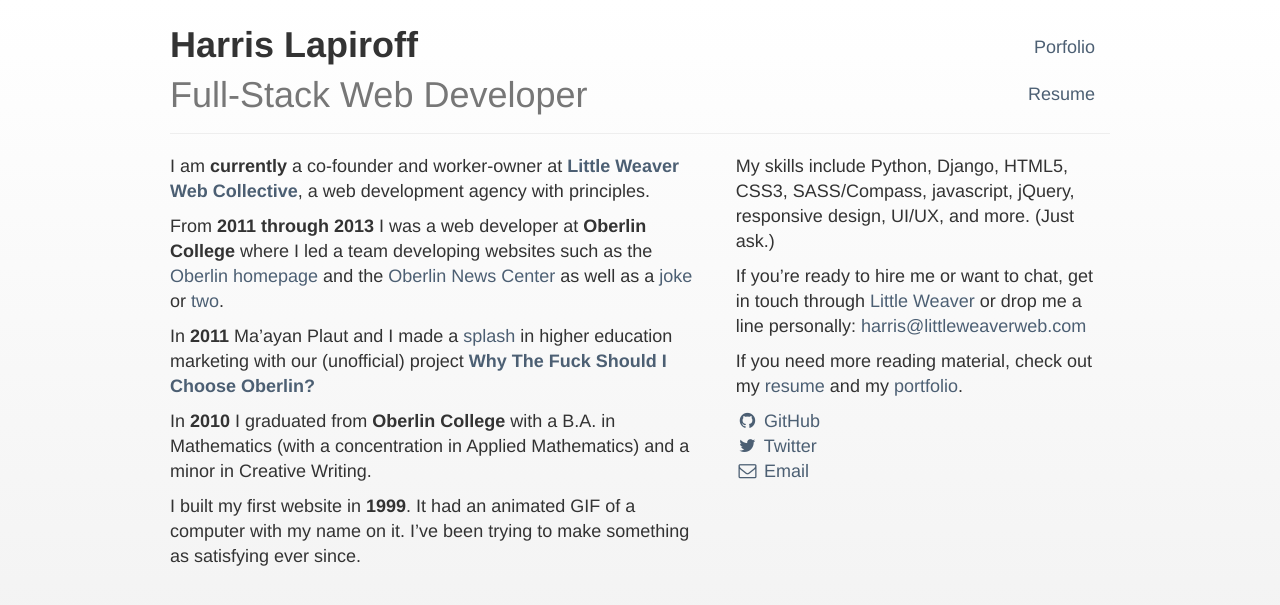
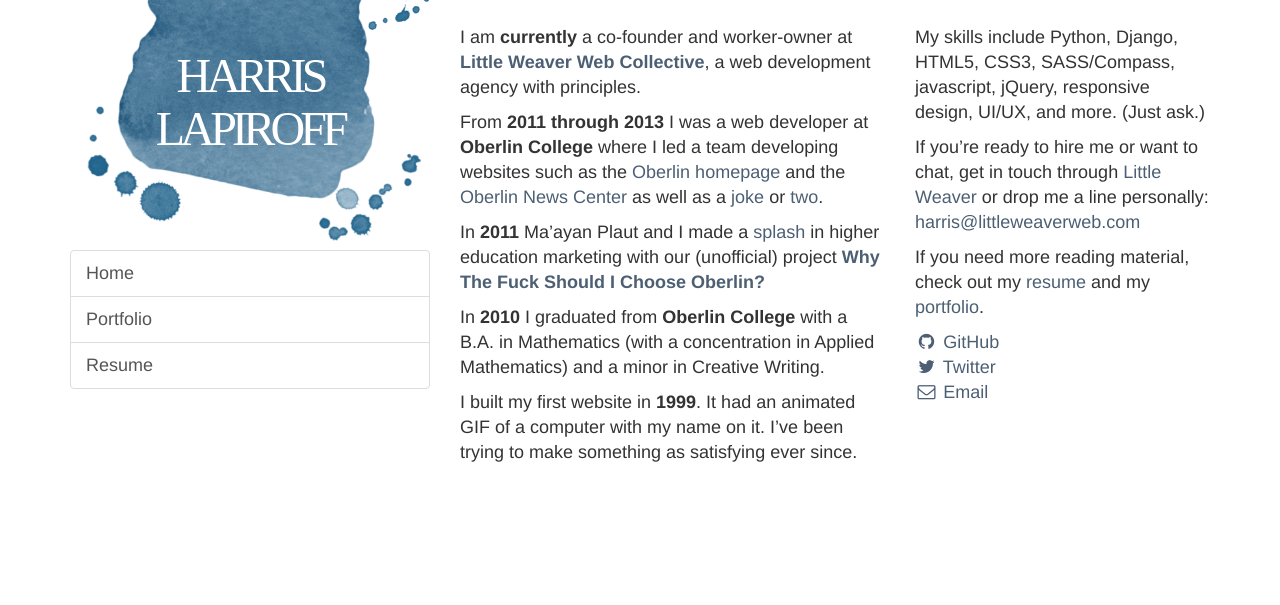
Before and after one commit to harrislapiroff/chromamine.com, a Jekyll site: the page built from index.md, in a window 1280 px wide. Shown: the top 605 px of the page. Built offline with Jekyll 4.4.1, drawn with Linux system fonts in a browser that asks for light colours; nearby versions of some CDN libraries.

Commit message:
Added watercolor.

```diff
--- a/_layouts/base.html
+++ b/_layouts/base.html
@@ -14,37 +14,19 @@
 
 	<body>
 		<div class="container">
-			<header id="hd" class="site-header page-header">
-				<nav class="hidden-lg hidden-md">
-					<div class="row">
-						<div class="col-xs-6">
-							<p><a href="/portfolio/" class="btn btn-block btn-default">Porfolio</a></p>
-						</div>
-						<div class="col-xs-6">
-							<p><a href="/resume/" class="btn btn-block btn-default">Resume</a></p>
-						</div>
-					</div>
-				</nav>
-				<div class="row">
-					<div class="col-sm-7">
-						<h1>
-							<a href="/">
-								Harris Lapiroff
-							</a>
-						</h1>
-						<h1 class="text-muted text-regular">Full-Stack Web&nbsp;Developer</h1>
-					</div>
-					<div class="col-sm-5 visible-md visible-lg">
-						<ul class="nav nav-stacked nav-pills text-right">
-							<li><a href="/portfolio/">Porfolio</a></li>
-							<li><a href="/resume/">Resume</a></li>
-						</ul>
+			<div class="row">
+				<div class="col-lg-4 col-md-5 col-sm-6 bg-watercolor">
+					<h1 class="site-title">Harris<br />Lapiroff</h1>
+					<div class="list-group">
+						<a class="list-group-item" href="/">Home</a>
+						<a class="list-group-item" href="/portfolio/">Portfolio</a>
+						<a class="list-group-item" href="/resume/">Resume</a>
 					</div>
 				</div>
-			</header>
-			<main id="bd">
-				{{ content }}
-			</main>
+				<main id="bd" class="col-lg-8 col-md-7 col-sm-6 margin-leader">
+					{{ content }}
+				</main>
+			</div>
 			<footer id="ft">
 			</footer>
 		</div>
--- a/_layouts/home.html
+++ b/_layouts/home.html
@@ -3,10 +3,10 @@
 ---
 
 <div class="row">
-	<div class="col-sm-7">
+	<div class="col-md-7 col-sm-12 margin-trailer">
 		{{ content }}
 	</div>
-	<div class="col-sm-5">
+	<div class="col-md-5 col-sm-12">
 		<p>
 			My skills include Python, Django, HTML5, CSS3, SASS/Compass, javascript, jQuery,
 			responsive design, UI/UX, and more. (Just ask.)
--- a/static/styles/styles.sass
+++ b/static/styles/styles.sass
@@ -3,10 +3,6 @@
 
 $accent-color: #4c5f73
 $font-family: "myriad-pro", "Myriad Pro", Myriad, Helvetica, Arial, sans-serif
-
-.container
-	@media (min-width: 1200px)
-		width: 970px
 
 a
 	color: $accent-color
@@ -21,7 +17,7 @@
 	font-family: $font-family
 	font-size: 18px
 	line-height: 1.3889 // 25px
-	background: #FFF linear-gradient(0deg, #EEE, #FFF)
+	background: #FFF
 
 h1, h2, h3, h4, h5, h6
 	margin-top: 0
@@ -32,6 +28,9 @@
 strong, b
 	font-weight: 600
 
+.margin-leader
+	margin-top: 25px
+
 .text-regular
 	font-weight: 400
 
@@ -39,8 +38,25 @@
 	> li > a:hover
 		background: none
 
-.site-header
-	margin-top: 25px
+.site-title
+	height: 250px
+	padding: 50px 0
+	font-size: 48px
+	margin: 0
+	text-align: center
+	color: #FFF
+	font-family:  "ff-providence-web-pro", serif
+	text-transform: uppercase
+	font-weight: 400
+	letter-spacing: -.1em
+	@media (max-width: 340px)
+		font-size: 36px
+
+.bg-watercolor
+	background: transparent url("/static/images/watercolor.gif") no-repeat center top
+	background-size: 400px
+	@media (min-width: 768px)
+		background-size: contain
 
 // Resume & Portfolio
 .resume-section, .portfolio-item
```
Also changed, not shown: static/images/watercolor.gif (added).
